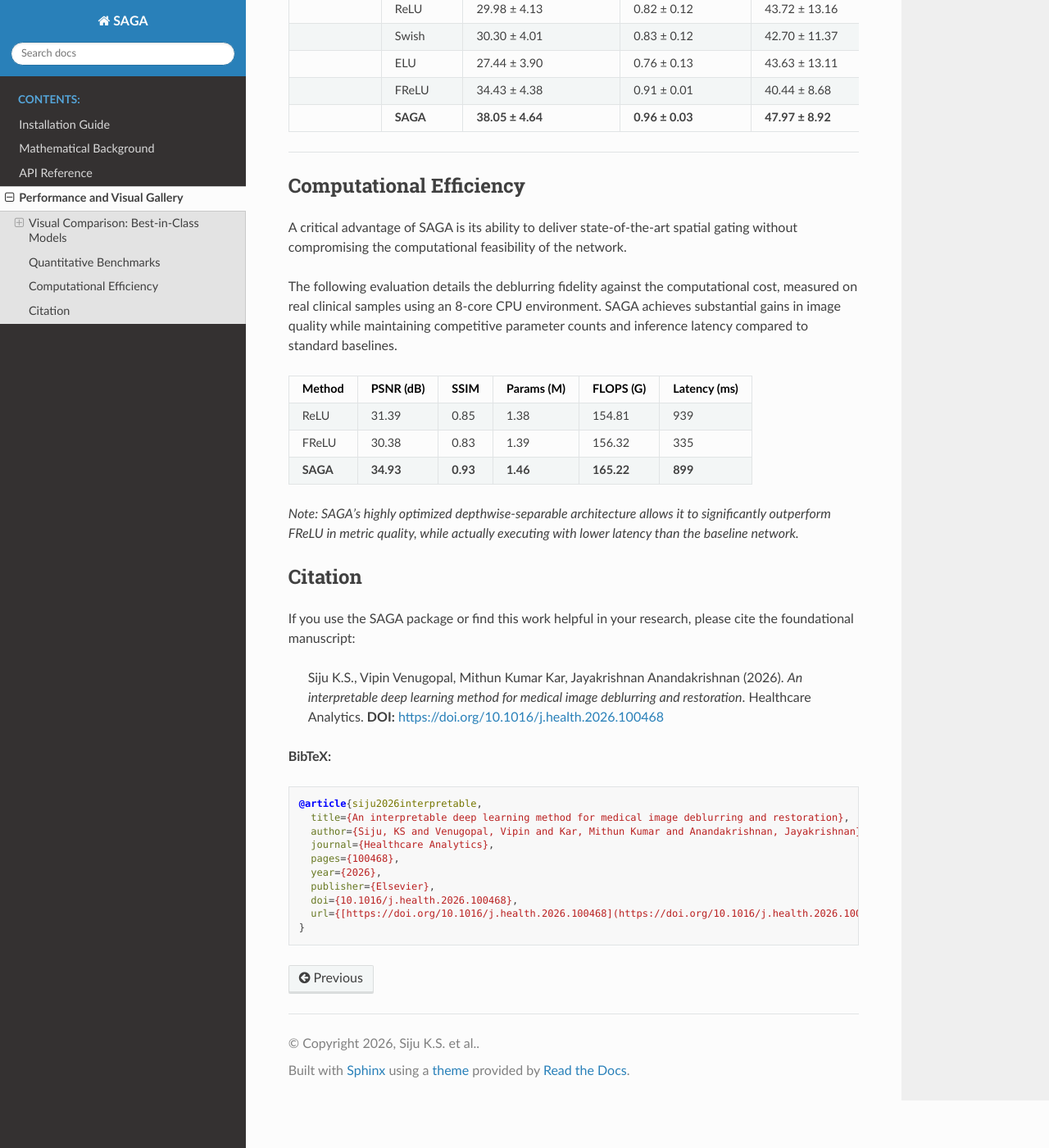
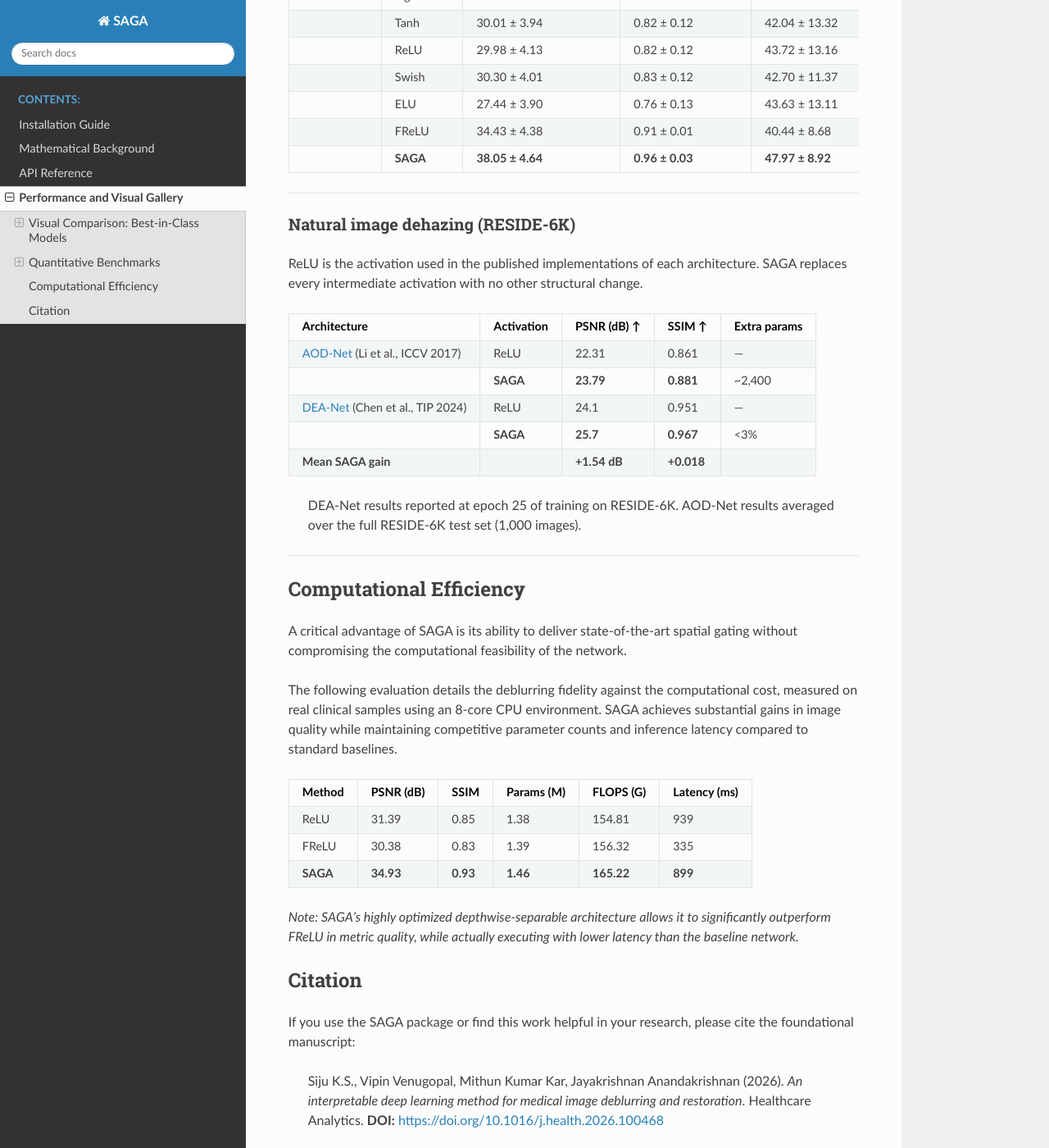
Before and after one commit to sijuswamyresearch/saga-activation, a Sphinx documentation site: the page built from docs/gallery.md, in a window 1280 px wide and 1400 px high, scrolled down 3049 px. Shown: the whole window at 82% size. Built offline with Sphinx 7.4.7 and the Read the Docs theme 3.1.0, drawn with Linux system fonts in a browser that asks for light colours; pages that are not in the unit, such as notebooks, are missing from menus; some of the changed text lies outside the part shown.

Commit message:
update repo

````diff
--- a/docs/conf.py
+++ b/docs/conf.py
@@ -6,7 +6,7 @@
 project   = "SAGA"
 copyright = "2026, Siju K.S. et al."
 author    = "Siju K.S., Vipin Venugopal, Mithun Kumar Kar, Jayakrishnan Anandakrishnan"
-release   = "0.1.0"
+release   = "0.1.3"
 
 extensions = [
     "sphinx.ext.autodoc",
--- a/docs/gallery.md
+++ b/docs/gallery.md
@@ -19,6 +19,8 @@
 ---
 
 ## Quantitative Benchmarks
+
+### Medical image restoration
 
 SAGA consistently yields the highest Peak Signal-to-Noise Ratio (PSNR) and Structural Similarity Index Measure (SSIM) across both clinical modalities and all network backbones, demonstrating universal architectural compatibility.
 
@@ -55,7 +57,28 @@
 |              | FReLU      | 34.43 ± 4.38            | 0.91 ± 0.01        | 40.44 ± 8.68               | 0.88 ± 0.09           |
 |              | **SAGA** | **38.05 ± 4.64** | **0.96 ± 0.03** | **47.97 ± 8.92** | **0.97 ± 0.03** |
 
+
 ---
+
+### Natural image dehazing (RESIDE-6K)
+
+ReLU is the activation used in the published implementations of each
+architecture. SAGA replaces every intermediate activation with no other
+structural change.
+
+| Architecture                                                                 | Activation | PSNR (dB) ↑ | SSIM ↑    | Extra params |
+| ---------------------------------------------------------------------------- | ---------- | ----------- | --------- | ------------ |
+| [AOD-Net](https://github.com/Boyiliee/AOD-Net) (Li et al., ICCV 2017)       | ReLU       | 22.31       | 0.861     | —            |
+|                                                                              | **SAGA**   | **23.79**   | **0.881** | ~2,400       |
+| [DEA-Net](https://github.com/cecret3350/DEA-Net) (Chen et al., TIP 2024)    | ReLU       | 24.1        | 0.951     | —            |
+|                                                                              | **SAGA**   | **25.7**    | **0.967** | <3%          |
+| **Mean SAGA gain**                                                           |            | **+1.54 dB**| **+0.018**|              |
+
+> DEA-Net results reported at epoch 25 of training on RESIDE-6K.
+> AOD-Net results averaged over the full RESIDE-6K test set (1,000 images).
+
+---
+
 
 ## Computational Efficiency
 
@@ -83,7 +106,7 @@
 ```bibtex
 @article{siju2026interpretable,
   title={An interpretable deep learning method for medical image deblurring and restoration},
-  author={Siju, KS and Venugopal, Vipin and Kar, Mithun Kumar and Anandakrishnan, Jayakrishnan},
+  author={Siju, KS and Vipin Venugopal and Mithun Kumar Kar and Jayakrishnan Anandakrishnan},
   journal={Healthcare Analytics},
   pages={100468},
   year={2026},
--- a/pyproject.toml
+++ b/pyproject.toml
@@ -4,7 +4,7 @@
 
 [project]
 name = "saga-activation"
-version = "0.1.1"
+version = "0.1.3"
 description = "Spatially-Adaptive Gated Activation (SAGA) for medical image restoration"
 readme = "README.md"
 license = { text = "MIT" }
@@ -47,7 +47,7 @@
 
 [project.urls]
 Homepage      = "https://github.com/sijuswamyresearch/saga-activation"
-Documentation = "https://sijuswamyresearch.github.io/saga-activation"
+Documentation = "https://saga-activation.readthedocs.io/en/latest/"
 Repository    = "https://github.com/sijuswamyresearch/saga-activation"
 "Bug Tracker" = "https://github.com/sijuswamyresearch/saga-activation/issues"
 Paper         = "https://doi.org/10.1016/j.health.2026.100468"
````
Also changed, not shown: CHANGELOG.md (+1 -1 lines), README.md (+1 -1 lines), .zenodo.json.
